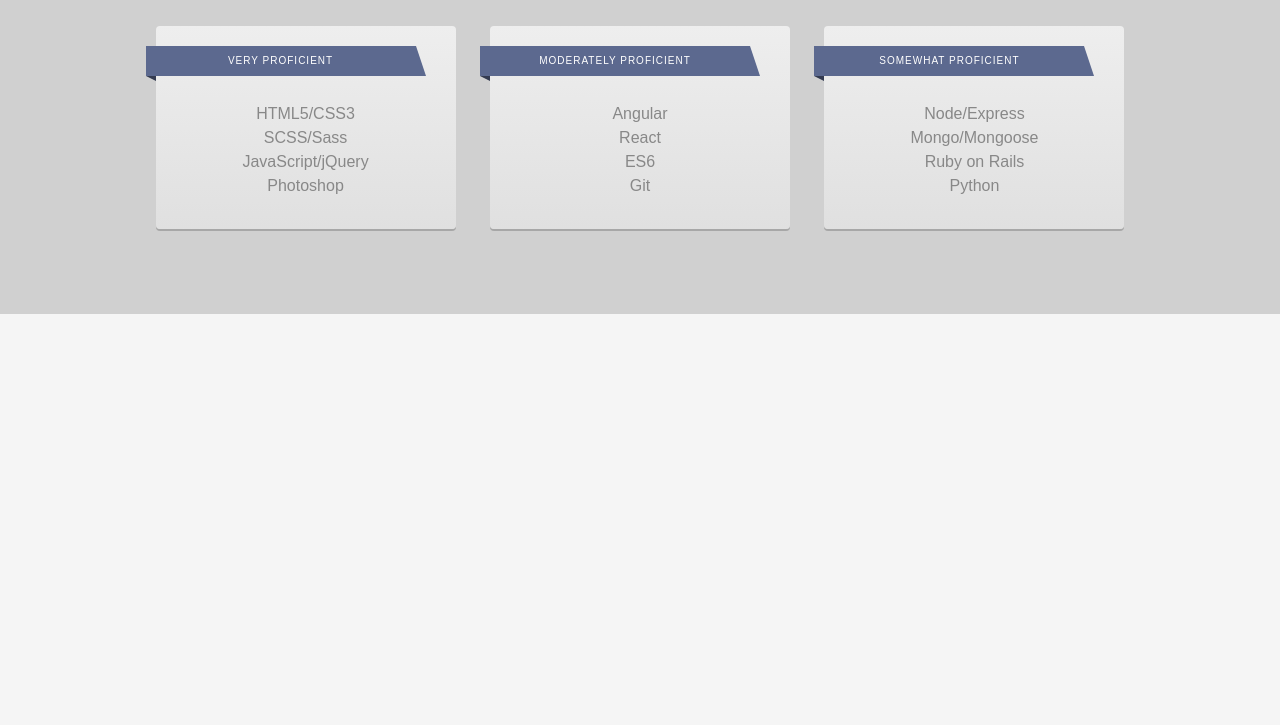
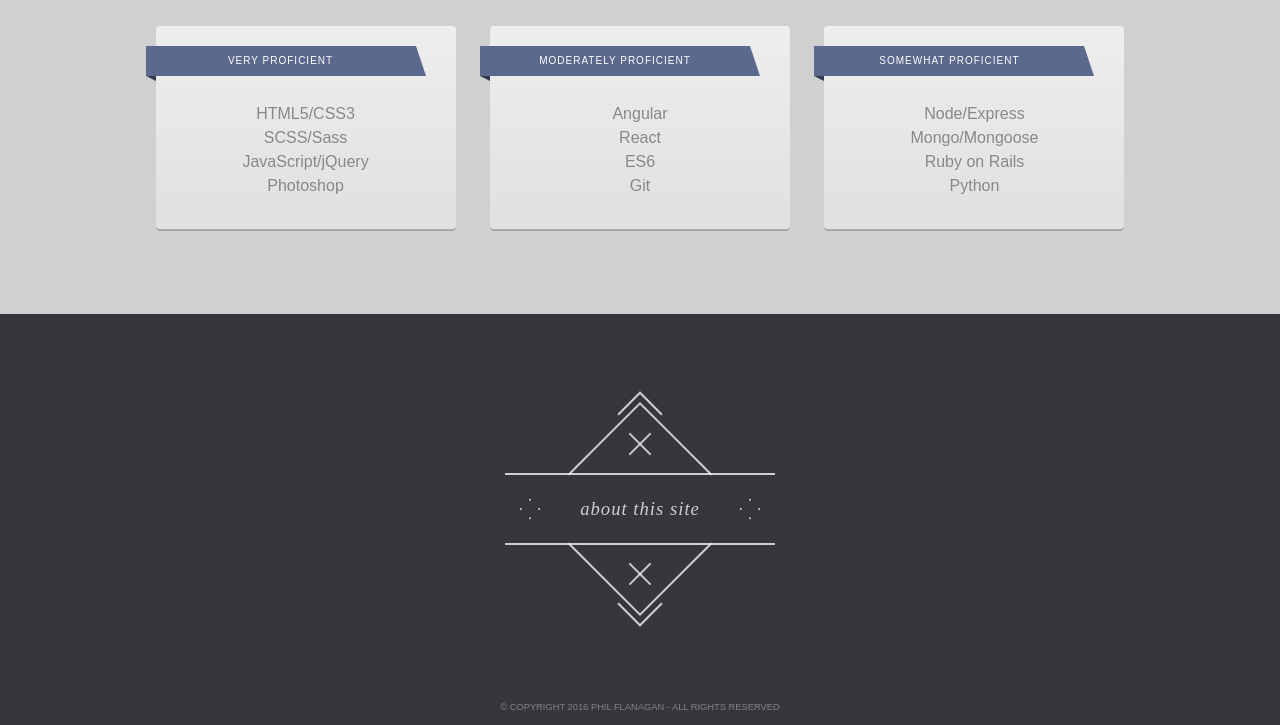
Before and after one commit to phileflanagan/my-website-v5.0, a website: page index.html in a window 1280 px wide. Shown: the part 550-1275 px from the top of the page. Before the commit the page ends 864 px from the top, so only its background shows below. Drawn offline with nearby package versions, Linux system fonts and the light colour scheme; a web font is replaced by a local one.

Commit message:
Add CSS Logo, adjust gulpfile for sass subdirectories, add footer

```diff
--- a/gulpfile.js
+++ b/gulpfile.js
@@ -11,14 +11,14 @@
     browserSync.init({
         server: './'
     });
-    gulp.watch("./sass/*.scss", ['sass']);
+    gulp.watch("./sass/**/*.scss", ['sass']);
     gulp.watch("./*.html").on('change', browserSync.reload);
     gulp.watch("./*.js").on('change', browserSync.reload);
 });
 
 // Compile sass into CSS & auto-inject into browsers
 gulp.task('sass', function() {
-    return gulp.src("./sass/*.scss")
+    return gulp.src("./sass/*/*.scss")
       .pipe(plumber({
         errorHandler: function(error) {
           notify().write({
--- a/index.html
+++ b/index.html
@@ -37,12 +37,14 @@
 
 <section class="wide" id="pf-header">
 <div class="container">
+
 	<header class="title-group">
 		<h1>
 		The&nbsp;<small>Online</small> Portfolio&nbsp;<small>of</small> Phil Flanagan
 		</h1>
 		<h2>front end web developer // lifelong&nbsp;learner</h2>
 	</header>
+
 </div>
 </section>
 
@@ -83,6 +85,40 @@
 </div>
 </section>
 
+<section class="wide" id="pf-this-website">
+<div class="container">
+
+  <header class="text-center">
+    <div id="phil-flanagan-logo">
+      <span class="top triangle"></span>
+      <span class="top triangle big"></span>
+      <span class="top ex">
+        <span></span>
+        <span></span>
+      </span>
+      <span class="before dots">
+        <span></span>
+        <span></span>
+        <span></span>
+        <span></span>
+      </span>
+      <span class="logo">about this site</span>
+      <span class="after dots">
+        <span></span>
+        <span></span>
+        <span></span>
+        <span></span>
+      </span>
+      <span class="bottom ex"><span></span><span></span></span>
+      <span class="bottom triangle big"></span>
+      <span class="bottom triangle"></span>
+    </div>
+  </header>
+
+  <footer>&copy; Copyright 2016 Phil Flanagan - All Rights Reserved</footer>
+
+</div>
+</section>
 
 <script src='https://cdnjs.cloudflare.com/ajax/libs/jquery/3.1.0/jquery.min.js'></script>
 </body>
--- a/sass/_colors.scss
+++ b/sass/_colors.scss
@@ -1,4 +1,3 @@
-$white: #f5f5f5;
 $gray: #ccc;
 $secondary: #ee8c6e;
 $bg-gradient-start: #eee;
@@ -12,6 +11,10 @@
 $mid: #5c698f;
 $light:	#99afef;
 $secondary: #ee8c6e;
+$dgray: #aaa;
+
+// Logo
+$css-logo-color: transparentize($white, 0.2);
 
 // Nav Bar
 $logo-color: #5c698f;
--- /dev/null
+++ b/sass/_logo.scss
@@ -0,0 +1,126 @@
+#phil-flanagan-logo {
+	position: relative;
+  display: inline-block;
+	top: 0;
+	// transform: translate(-50%, -50%);
+	// background-color: #ddd;
+	width: 400px;
+	height: 250px;
+	color: $css-logo-color;
+}
+
+#phil-flanagan-logo .triangle {
+	position: absolute;
+	left: 50%;
+	transform: translate(-50%, -50%);
+	border: 2px solid $css-logo-color;
+	border-bottom: transparent;
+	border-right: transparent;
+	width: 30px;
+	height: 30px;
+}
+
+#phil-flanagan-logo .triangle.big{
+	width: 100px;
+	height: 100px;
+}
+
+#phil-flanagan-logo .ex {
+	position: absolute;
+	left: 50%;
+	transform: translate(-50%, -50%);
+	width: 30px;
+	height: 30px;
+	span {
+		position: absolute;
+		top: 50%;
+		left: 50%;
+		width: 30px;
+		height: 2px;
+		background-color: $css-logo-color;
+		transform-origin: center;
+		&:nth-child(1) {
+			transform: translate(-50%, -50%) rotate(-45deg);
+		}
+		&:nth-child(2) {
+			transform: translate(-50%, -50%) rotate(45deg);
+		}
+	}
+}
+
+#phil-flanagan-logo .dots {
+	position: absolute;
+	top: 50%;
+	transform: translate(-50%, -50%) rotate(45deg);
+	width: 15px;
+	height: 15px;
+	span {
+		position: absolute;
+		background-color: $css-logo-color;
+		width: 2px;
+		height: 2px;
+		border-radius: 50%;
+		&:nth-child(1) {
+			top: 0;
+			left: 0;
+		}
+		&:nth-child(2) {
+			top: 0;
+			right: 0;
+		}
+		&:nth-child(3) {
+			bottom: 0;
+			left: 0;
+		}
+		&:nth-child(4) {
+			bottom: 0;
+			right: 0;
+		}
+	}
+}
+
+#phil-flanagan-logo .logo {
+	position: absolute;
+	top: 50%;
+	left: 50%;
+	transform: translate(-50%,-50%);
+  font-family: $gentium;
+	font-style: italic;
+	font-size: 14pt;
+	letter-spacing: 1px;
+	text-align: center;
+	width: 270px;
+	height: 68px;
+	line-height: 68px;
+	border-top: 2px solid $css-logo-color;
+	border-bottom: 2px solid $css-logo-color;
+}
+
+#phil-flanagan-logo .top {
+	top: 30px;
+	transform: translate(-50%,-50%) rotate(45deg)
+}
+#phil-flanagan-logo .top.big {
+	top: 90px;
+}
+#phil-flanagan-logo .bottom {
+	top: 220px;
+	transform: translate(-50%,-50%) rotate(-135deg);
+}
+#phil-flanagan-logo .bottom.big {
+	top: 160px;
+}
+#phil-flanagan-logo .top.ex {
+	top: 60px;
+	transform: translate(-50%, -50%);
+}
+#phil-flanagan-logo .bottom.ex {
+	top: 190px;
+	transform: translate(-50%, -50%);
+}
+#phil-flanagan-logo .dots.before {
+	left: 90px;
+}
+#phil-flanagan-logo .dots.after {
+	left: 310px;
+}
--- /dev/null
+++ b/sass/sections/_thiswebsite.scss
@@ -0,0 +1,13 @@
+#pf-this-website {
+  background-color: $dark;
+  color: $white;
+  padding-bottom: 0;
+}
+
+#pf-this-website footer {
+  text-align: center;
+  font-size: 7pt;
+  text-transform: uppercase;
+  color: transparentize($white, 0.7);
+  padding: 60px 0 10px;
+}
--- a/sass/style.scss
+++ b/sass/style.scss
@@ -7,7 +7,11 @@
 // Structure
 @import 'structure';
 
+// My Logo
+@import 'logo';
+
 // Elements
 @import 'sections/nav';
 @import 'sections/splash';
 @import 'sections/skills';
+@import 'sections/thiswebsite';
```
Also changed, not shown: css/style.css.
